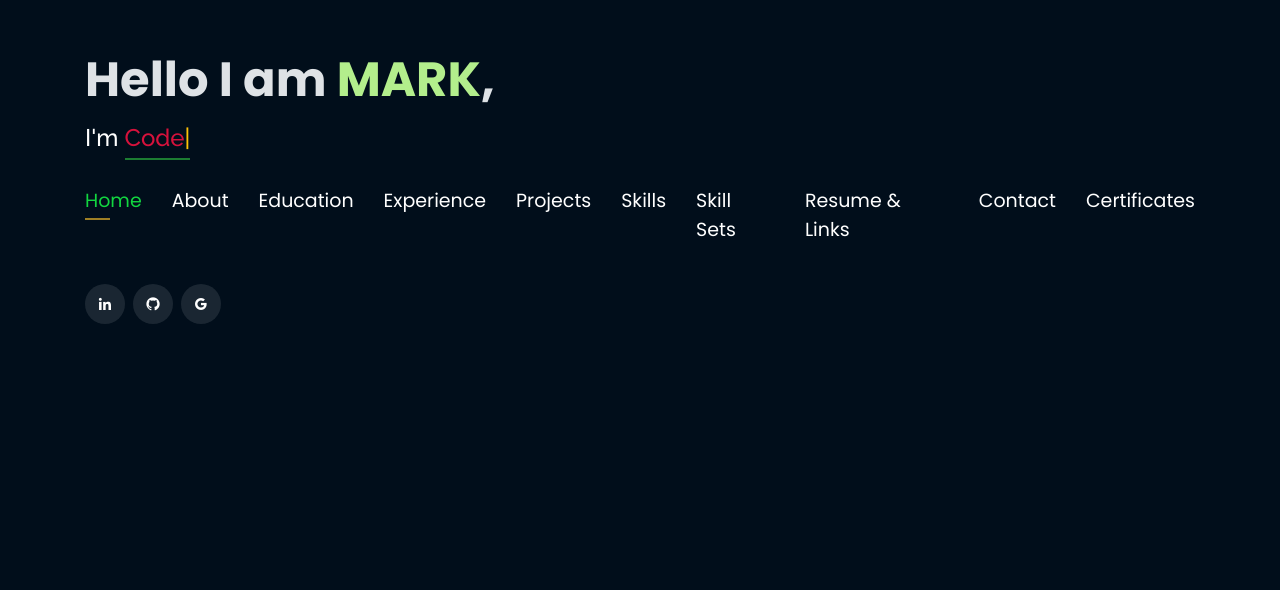
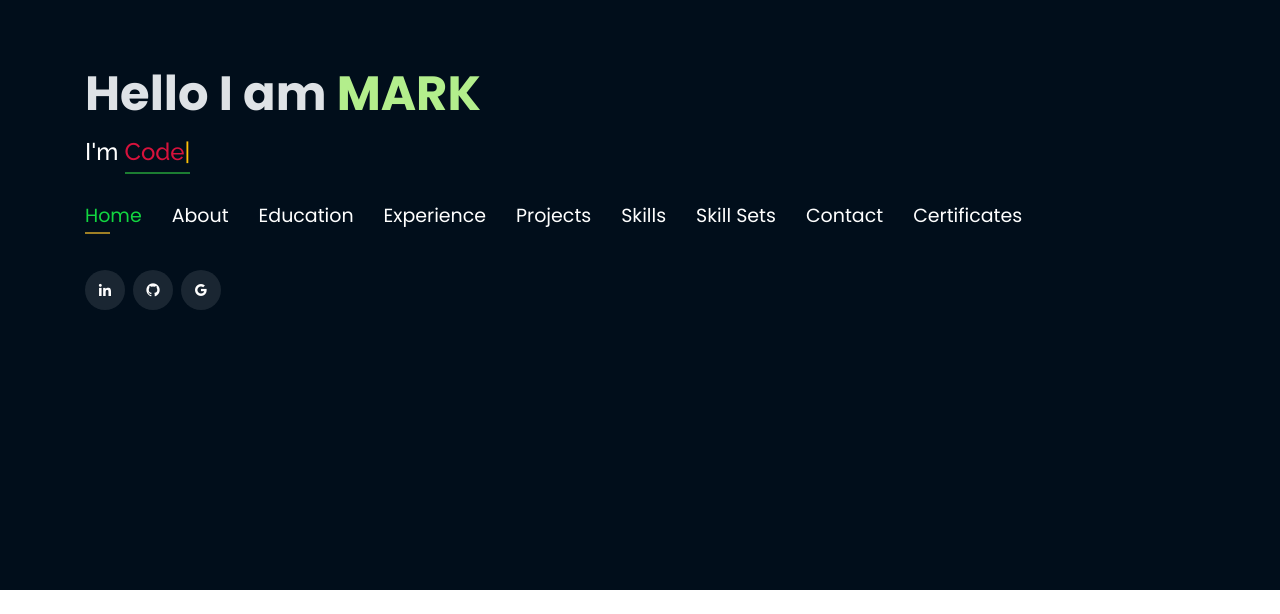
Before and after one commit to MMarkAAnthony/MyPortfolio, a plain HTML site: page index.html in a window 1280 px wide. Shown: the part 210-824 px from the top of the page. Drawn offline with nearby package versions, Linux system fonts and the light colour scheme.

Commit message:
Update index.html

```diff
--- a/index.html
+++ b/index.html
@@ -34,7 +34,7 @@
 
     <div class="container" >
 
-      <h1><a href="index.html">Hello I am <strong style="color: rgb(179, 238, 140);">MARK</strong>,</a></h1>
+      <h1><a href="index.html">Hello I am <strong style="color: rgb(179, 238, 140);">MARK</strong></a></h1>
       <h2 style="color:#fff">I'm <span class="typing" style="color:#d6123c"></span></h2>
       <nav class="nav-menu d-none d-lg-block">
         <ul>
@@ -45,8 +45,8 @@
 <!--          <li><a href="#projects"> <span>Projects</span></a></li>-->
           <li><a href="#portfolio"> <span>Projects</span></a></li>
           <li><a href="#skills"> <span>Skills</span></a></li>
-          <li><a href="https://drive.google.com/drive/u/0/my-drive" target="_blank"> <span>Skill Sets</span></a></li>
-           <li><a href="#links"> <span>Resume & Links</span></a></li>
+          <li><a href="certificates/My-SkillsSet.pdf" target="_blank"> <span>Skill Sets</span></a></li>
+         <!--  <li><a href="#links"> <span>Resume & Links</span></a></li>  -->
           <li><a href="#contacts"> <span>Contact</span></a></li>
           <li><a href="#certificates"> <span>Certificates</span></a></li>
 
@@ -501,7 +501,7 @@
 
 
   <!-- Start Links section -->
-
+  <!--
 
   <section id="links" class="services">
     <div class="container">
@@ -521,7 +521,7 @@
       </div>
     </div>
   </section>
-
+  -->
   <!--End Links Section -->
 
 
```
